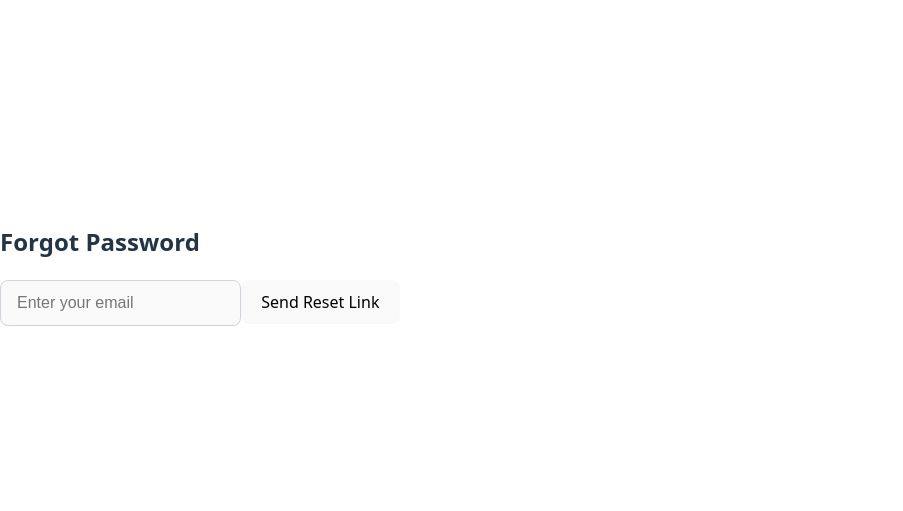
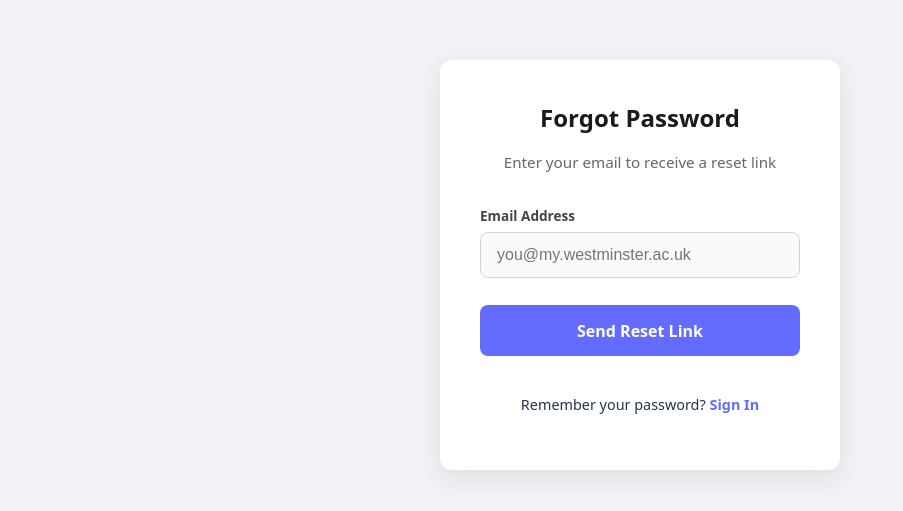
Before and after one commit to nimethfernando/AlumniVantage, a React (Vite) app in the folder client/: page /forgot-password in a window 1280 px wide. Shown: the part 135-646 px from the top of the page, without its empty margins (0-903 px from the left). Built offline with nearby package versions, Linux system fonts and the light colour scheme.

Commit message:
Forgotpass page and Reset page

```diff
--- a/client/src/pages/ForgotPassword.jsx
+++ b/client/src/pages/ForgotPassword.jsx
@@ -1,33 +1,62 @@
+// src/pages/ForgotPassword.jsx
 import { useState } from 'react';
 import axios from 'axios';
+import { Link } from 'react-router-dom';
+import '../App.css'; // Make sure CSS is imported
 
 const ForgotPassword = () => {
   const [email, setEmail] = useState('');
-  const [message, setMessage] = useState('');
+  const [error, setError] = useState('');
+  const [success, setSuccess] = useState('');
+  const [isLoading, setIsLoading] = useState(false);
 
   const handleSubmit = async (e) => {
     e.preventDefault();
+    setIsLoading(true);
+    setError('');
+    setSuccess('');
+
     try {
-      await axios.post('http://localhost:3000/api/auth/forgot-password', { email });
-      setMessage(res.data.message);
+      const res = await axios.post('http://localhost:3000/api/auth/forgot-password', { email });
+      setSuccess(res.data.message || 'Password reset link sent to your email.');
+      setEmail(''); // Clear input on success
     } catch (err) {
-      setMessage(err.response?.data?.error || 'Error sending email Plz check Your Email Address');
+      setError(err.response?.data?.error || 'Error sending email. Please check your email address.');
+    } finally {
+      setIsLoading(false);
     }
   };
 
   return (
-    <div className="container">
+    <div className="auth-container">
+      <div className="auth-card">
         <h2>Forgot Password</h2>
-      {message && <p>{message}</p>}
-      <form onSubmit={handleSubmit}>
+        <p className="auth-subtitle">Enter your email to receive a reset link</p>
+
+        {error && <div className="error-message">{error}</div>}
+        {success && <div className="success-message">{success}</div>}
+
+        <form onSubmit={handleSubmit} className="custom-form">
+          <div className="form-group">
+            <label>Email Address</label>
             <input
               type="email"
-          placeholder="Enter your email"
+              placeholder="you@my.westminster.ac.uk"
+              value={email}
               onChange={(e) => setEmail(e.target.value)}
               required
             />
-        <button type="submit">Send Reset Link</button>
+          </div>
+
+          <button type="submit" className="btn-primary full-width" disabled={isLoading}>
+            {isLoading ? 'Sending...' : 'Send Reset Link'}
+          </button>
         </form>
+
+        <div className="auth-footer-links">
+          <p>Remember your password? <Link to="/login" className="text-link font-bold">Sign In</Link></p>
+        </div>
+      </div>
     </div>
   );
 };
--- a/client/src/pages/ResetPassword.jsx
+++ b/client/src/pages/ResetPassword.jsx
@@ -1,37 +1,68 @@
 import { useState } from 'react';
 import axios from 'axios';
-import { useParams, useNavigate } from 'react-router-dom';
+import { useParams, useNavigate, Link } from 'react-router-dom';
+import '../App.css';
 
 const ResetPassword = () => {
   const { token } = useParams(); // Grabs token from URL
   const [password, setPassword] = useState('');
-  const [message, setMessage] = useState('');
+  const [error, setError] = useState('');
+  const [success, setSuccess] = useState('');
+  const [isLoading, setIsLoading] = useState(false);
   const navigate = useNavigate();
 
   const handleSubmit = async (e) => {
     e.preventDefault();
+    setIsLoading(true);
+    setError('');
+    setSuccess('');
+
     try {
       await axios.post(`http://localhost:3000/api/auth/reset-password/${token}`, { newPassword: password });
-      alert('Password Reset Successful! logging you in...');
+      setSuccess('Password Reset Successful! Redirecting to login...');
+
+      // Give the user a second to read the success message before redirecting
+      setTimeout(() => {
         navigate('/login');
+      }, 2000);
+
     } catch (err) {
-      setMessage(err.response?.data?.error || 'Error resetting password');
+      setError(err.response?.data?.error || 'Error resetting password. The link might be expired.');
+    } finally {
+      setIsLoading(false);
     }
   };
 
   return (
-    <div className="container">
-      <h2>Reset Password</h2>
-      {message && <p style={{color:'red'}}>{message}</p>}
-      <form onSubmit={handleSubmit}>
+    <div className="auth-container">
+      <div className="auth-card">
+        <h2>Set New Password</h2>
+        <p className="auth-subtitle">Create a strong new password for your account</p>
+
+        {error && <div className="error-message">{error}</div>}
+        {success && <div className="success-message">{success}</div>}
+
+        <form onSubmit={handleSubmit} className="custom-form">
+          <div className="form-group">
+            <label>New Password</label>
             <input
               type="password"
-          placeholder="New Password"
+              placeholder="••••••••"
+              value={password}
               onChange={(e) => setPassword(e.target.value)}
               required
             />
-        <button type="submit">Change Password</button>
+          </div>
+
+          <button type="submit" className="btn-primary full-width" disabled={isLoading || success !== ''}>
+            {isLoading ? 'Updating...' : 'Change Password'}
+          </button>
         </form>
+
+        <div className="auth-footer-links">
+          <Link to="/login" className="text-link">Back to Login</Link>
+        </div>
+      </div>
     </div>
   );
 };
```
Lines whose indentation alone changed are shown as unchanged.
